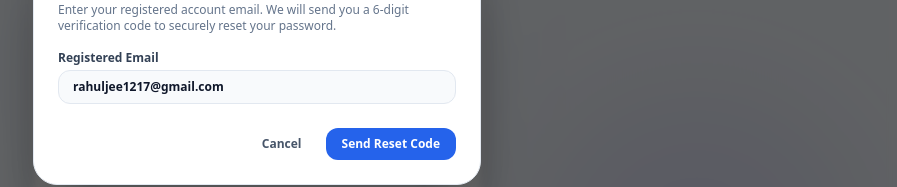
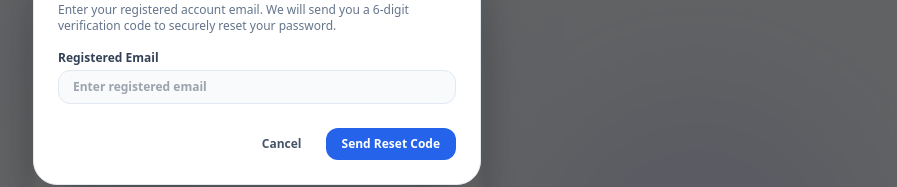
Before and after one commit to dizibrandmedia-del/rahultrading.online, a Next.js app: page /login in a window 1280 px wide. Both pictures are taken after a click on the button "Forgot Password?". Shown: the part 346-533 px from the top of the page, without its empty margins (383-1280 px from the left). Built offline with nearby package versions, Linux system fonts and the light colour scheme.

Commit message:
fix: remove default prefilled credentials and demo placeholders from login screen

```diff
--- a/src/app/login/page.tsx
+++ b/src/app/login/page.tsx
@@ -28,22 +28,22 @@ export default function LoginPage() {
   const [activeTab, setActiveTab] = useState<'password' | 'email-otp' | 'mobile-sms'>('password');
 
   // Password Login State
-  const [identifier, setIdentifier] = useState('8887754821');
-  const [password, setPassword] = useState('Admin@2026');
+  const [identifier, setIdentifier] = useState('');
+  const [password, setPassword] = useState('');
   const [showPassword, setShowPassword] = useState(false);
   const [loading, setLoading] = useState(false);
   const [error, setError] = useState<string | null>(null);
   const [successMsg, setSuccessMsg] = useState<string | null>(null);
 
   // Email OTP State
-  const [otpEmail, setOtpEmail] = useState('rahuljee1217@gmail.com');
+  const [otpEmail, setOtpEmail] = useState('');
   const [otpCode, setOtpCode] = useState('');
   const [otpSent, setOtpSent] = useState(false);
   const [otpCooldown, setOtpCooldown] = useState(0);
 
   // Forgot Password Modal State
   const [forgotModalOpen, setForgotModalOpen] = useState(false);
-  const [resetEmail, setResetEmail] = useState('rahuljee1217@gmail.com');
+  const [resetEmail, setResetEmail] = useState('');
   const [resetCode, setResetCode] = useState('');
   const [newPassword, setNewPassword] = useState('');
   const [resetStep, setResetStep] = useState<1 | 2>(1);
@@ -327,7 +327,7 @@ export default function LoginPage() {
                   <input
                     type="text"
                     required
-                    placeholder="8887754821 or email"
+                    placeholder="Mobile No. or Email"
                     value={identifier}
                     onChange={(e) => setIdentifier(e.target.value)}
                     className="w-full pl-9 pr-4 py-2.5 bg-slate-50 dark:bg-slate-950 border border-slate-200 dark:border-slate-700 rounded-xl text-xs font-bold text-slate-900 dark:text-white focus:outline-none focus:ring-2 focus:ring-blue-500"
@@ -343,7 +343,7 @@ export default function LoginPage() {
                   <button
                     type="button"
                     onClick={() => {
-                      setResetEmail(identifier.includes('@') ? identifier : 'rahuljee1217@gmail.com');
+                      setResetEmail(identifier.includes('@') ? identifier : '');
                       setForgotModalOpen(true);
                       setResetStep(1);
                       setResetError(null);
@@ -408,7 +408,7 @@ export default function LoginPage() {
                   <input
                     type="email"
                     required
-                    placeholder="rahuljee1217@gmail.com"
+                    placeholder="Enter registered email"
                     value={otpEmail}
                     onChange={(e) => setOtpEmail(e.target.value)}
                     disabled={otpSent && otpCooldown > 0}
@@ -529,7 +529,7 @@ export default function LoginPage() {
                     required
                     value={resetEmail}
                     onChange={(e) => setResetEmail(e.target.value)}
-                    placeholder="rahuljee1217@gmail.com"
+                    placeholder="Enter registered email"
                     className="w-full px-3.5 py-2 bg-slate-50 dark:bg-slate-950 border border-slate-200 dark:border-slate-700 rounded-xl text-xs font-bold text-slate-900 dark:text-white focus:outline-none focus:ring-2 focus:ring-blue-500"
                   />
                 </div>
```
